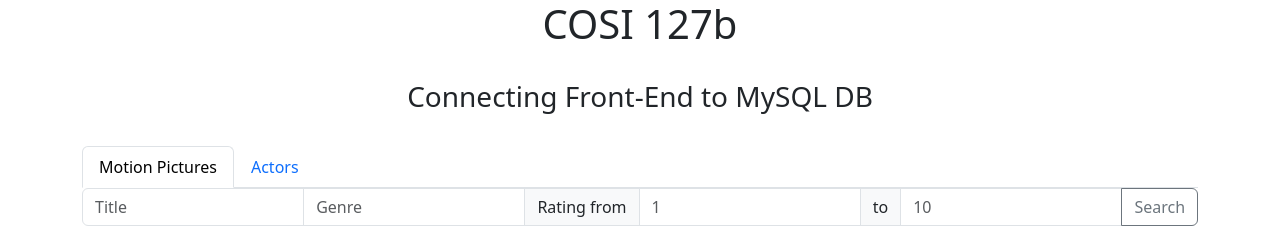
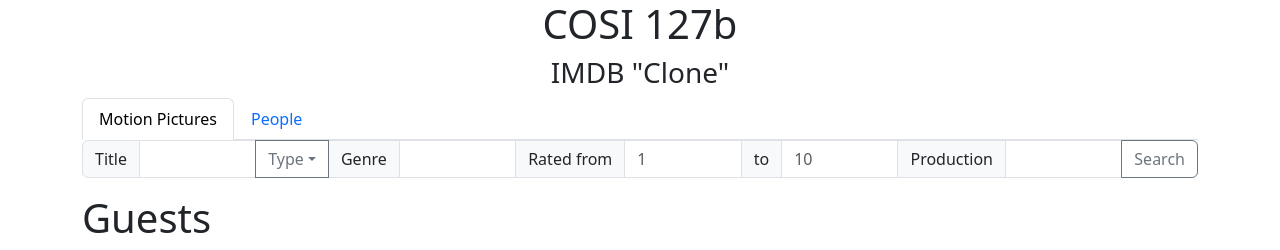
Before and after one commit to BOBONA/DBMS-COSI127B, a PHP site: page / in a window 1280 px wide. Shown: the top 250 px of the page. Run offline with PHP 8.4, Linux system fonts and the light colour scheme; data that the repository does not hold is empty.

Commit message:
added search form

```diff
--- a/p2/index.php
+++ b/p2/index.php
@@ -17,8 +17,8 @@
 
 <body>
     <div class="container">
-        <h1 style="text-align:center">COSI 127b</h1><br>
-        <h3 style="text-align:center">Connecting Front-End to MySQL DB</h3><br>
+        <h1 style="text-align:center">COSI 127b</h1>
+        <h3 style="text-align:center">IMDB "Clone"</h3>
     </div>
 
     <div class="container">
@@ -27,32 +27,60 @@
                 <button class="nav-link active" id="motion-picture-tab" data-bs-toggle="tab" data-bs-target="#motion-picture-search" type="button" role="tab" aria-controls="motion-picture-search" aria-selected="true">Motion Pictures</button>
             </li>
             <li class="nav-item" role="presentation">
-                <button class="nav-link" id="actor-tab" data-bs-toggle="tab" data-bs-target="#actor-search" type="button" role="tab" aria-controls="actor-search" aria-selected="false">Actors</button>
+                <button class="nav-link" id="people-tab" data-bs-toggle="tab" data-bs-target="#people-search" type="button" role="tab" aria-controls="people-search" aria-selected="false">People</button>
             </li>
         </ul>
         <div class="tab-content" id="myTabContent">
             <div class="tab-pane fade show active" id="motion-picture-search" role="tabpanel" aria-labelledby="motion-picture-search-tab" tabindex="0">
                 <form id="motion-picture-form" method="post" action="index.php">
                     <div class="input-group mb-3">
-                        <input type="text" class="form-control" id="title" placeholder="Title" name="title">
-                        <input type="text" class="form-control" id="genre" placeholder="Genre" name="genre">
+                        <span class="input-group-text">Title</span>
+                        <input type="text" class="form-control" id="title" placeholder="" name="title">
 
-                        <span class="input-group-text">Rating from</span>
+                        <button class="btn btn-outline-secondary dropdown-toggle" type="button" data-bs-toggle="dropdown" aria-expanded="false">Type</button>
+                        <ul class="dropdown-menu">
+                            <li class="dropdown-item form-check">
+                                <input class="form-check-input mx-1" type="checkbox" value="" id="flexCheckDefault" name="search-movies">
+                                <label class="form-check-label" for="flexCheckDefault">Movie</label>
+                            </li>
+                            <li class="dropdown-item form-check">
+                                <input class="form-check-input mx-1" type="checkbox" value="" id="flexCheckDefault" name="search-tv-shows">
+                                <label class="form-check-label" for="flexCheckDefault">TV Show</label>
+                            </li>
+                        </ul>
+
+                        <span class="input-group-text">Genre</span>
+                        <input type="text" class="form-control" id="genre" placeholder="" name="genre">
+
+                        <span class="input-group-text">Rated from</span>
                         <input type="number" class="form-control" placeholder="1" name="rating-start">
                         <span class="input-group-text">to</span>
                         <input type="number" class="form-control" placeholder="10" name="rating-end">
+
+                        <span class="input-group-text">Production</span>
+                        <input type="text" class="form-control" id="title" placeholder="" name="production">
 
                         <input type="hidden" value="motion-picture-search" name="query">
                         <button class="btn btn-outline-secondary" type="submit" name="submitted">Search</button>
                     </div>
                 </form>
             </div>
-            <div class="tab-pane fade" id="actor-search" role="tabpanel" aria-labelledby="actor-search-tab" tabindex="0">
-                <form id="actor-form" method="post" action="index.php">
+            <div class="tab-pane fade" id="people-search" role="tabpanel" aria-labelledby="people-search-tab" tabindex="0">
+                <form id="people-form" method="post" action="index.php">
                     <div class="input-group mb-3">
-                        <input type="text" class="form-control" id="name" placeholder="Name" name="name">
+                        <span class="input-group-text">Name</span>
+                        <input type="text" class="form-control" id="name" placeholder="" name="name">
 
-                        <input type="hidden" value="actor-search" name="query">
+                        <span class="input-group-text">Worked in</span>
+                        <input type="text" class="form-control" placeholder="" name="role">
+
+                        <span class="input-group-text">Role</span>
+                        <input type="text" class="form-control" placeholder="" name="role">
+
+                        <span class="input-group-text">Award</span>
+                        <input type="text" class="form-control" placeholder="" name="award">
+
+                        <input type="hidden" value="people-search" name="query">
                         <button class="btn btn-outline-secondary" type="submit" name="submitted">Search</button>
                     </div>
                 </form>
```
